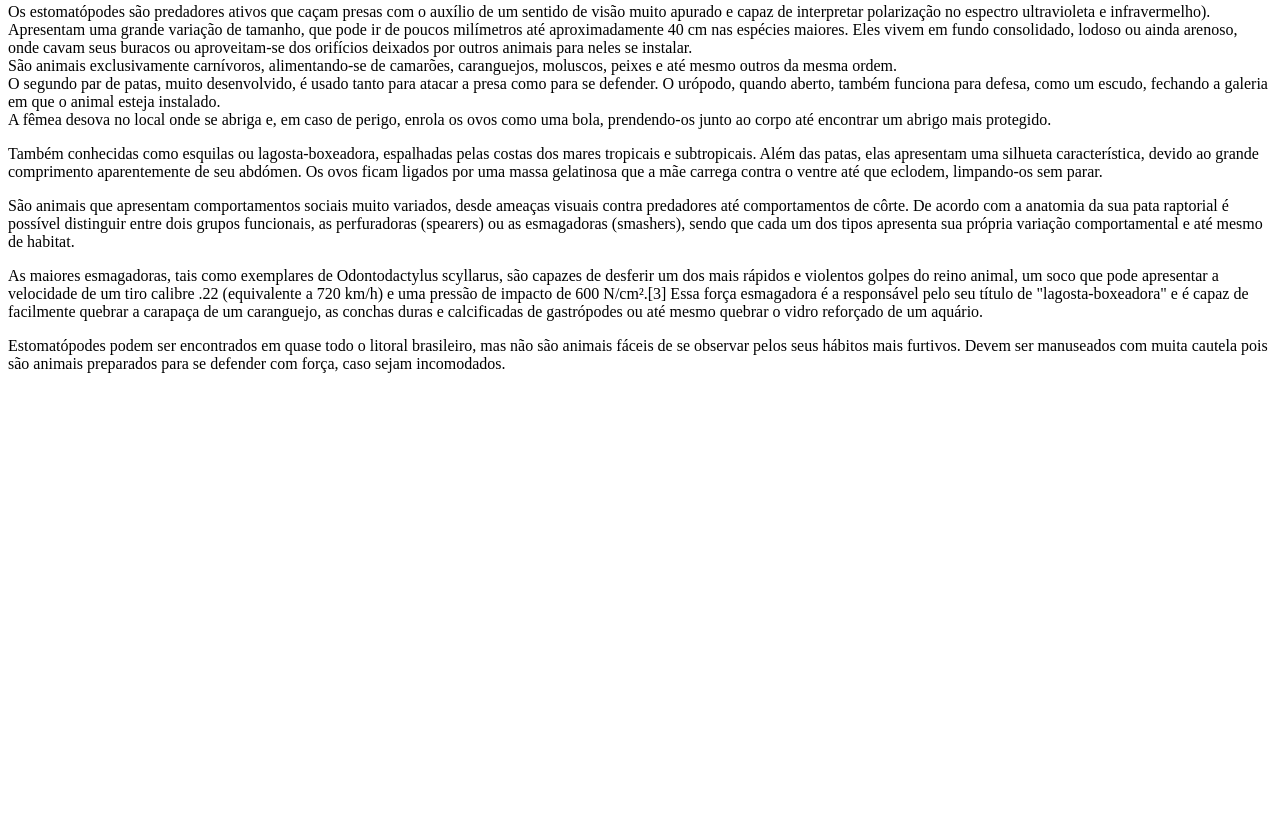
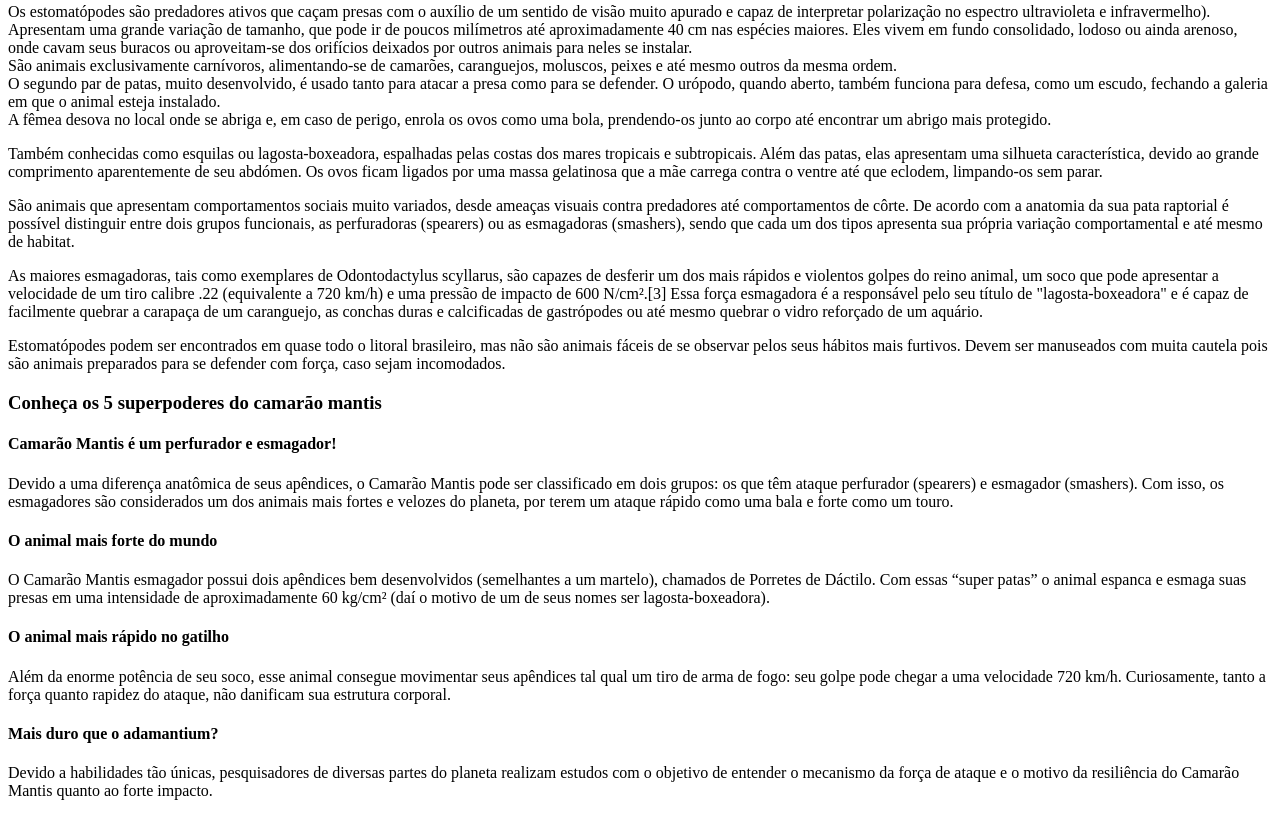
Before and after one commit to adrianachikuji/trybe-exercicios, a plain HTML site: page fundamentos/bloco-3-introducao-a-html-e-css/dia-04-semantico/index.html in a window 1280 px wide. Shown: the part 290-1106 px from the top of the page. Before the commit the page ends 800 px from the top, so only its background shows below. Drawn offline with Linux system fonts and the light colour scheme.

Commit message:
acrecentando as curiosidades

```diff
--- a/fundamentos/bloco-3-introducao-a-html-e-css/dia-04-semantico/index.html
+++ b/fundamentos/bloco-3-introducao-a-html-e-css/dia-04-semantico/index.html
@@ -36,14 +36,26 @@
 <p>
     Estomatópodes podem ser encontrados em quase todo o litoral brasileiro, mas não são animais fáceis de se observar pelos seus hábitos mais furtivos. Devem ser manuseados com muita cautela pois são animais preparados para se defender com força, caso sejam incomodados.
 </p>
-
-
-
-   </article>
-
-
-
-
+ </article>
+ <section>
+ <h3> Conheça os 5 superpoderes do camarão mantis</h3>
+<h4>Camarão Mantis é um perfurador e esmagador!</h4>
+<p>
+    Devido a uma diferença anatômica de seus apêndices, o Camarão Mantis pode ser classificado em dois grupos: os que têm ataque perfurador (spearers) e esmagador (smashers). Com isso, os esmagadores são considerados um dos animais mais fortes e velozes do planeta, por terem um ataque rápido como uma bala e forte como um touro.
+</p>
+<h4>O animal mais forte do mundo</h4>
+<p>
+    O Camarão Mantis esmagador possui dois apêndices bem desenvolvidos (semelhantes a um martelo), chamados de Porretes de Dáctilo. Com essas “super patas” o animal espanca e esmaga suas presas em uma intensidade de aproximadamente 60 kg/cm² (daí o motivo de um de seus nomes ser lagosta-boxeadora).
+</p>
+<h4>O animal mais rápido no gatilho</h4>
+<p>
+    Além da enorme potência de seu soco, esse animal consegue movimentar seus apêndices tal qual um tiro de arma de fogo: seu golpe pode chegar a uma velocidade 720 km/h. Curiosamente, tanto a força quanto rapidez do ataque, não danificam sua estrutura corporal.
+</p>
+<h4>Mais duro que o adamantium?</h4>
+<p>
+    Devido a habilidades tão únicas, pesquisadores de diversas partes do planeta realizam estudos com o objetivo de entender o mecanismo da força de ataque e o motivo da resiliência do Camarão Mantis quanto ao forte impacto.
+</p>
+</section>
     </main>
   </body>
 </html>
```
